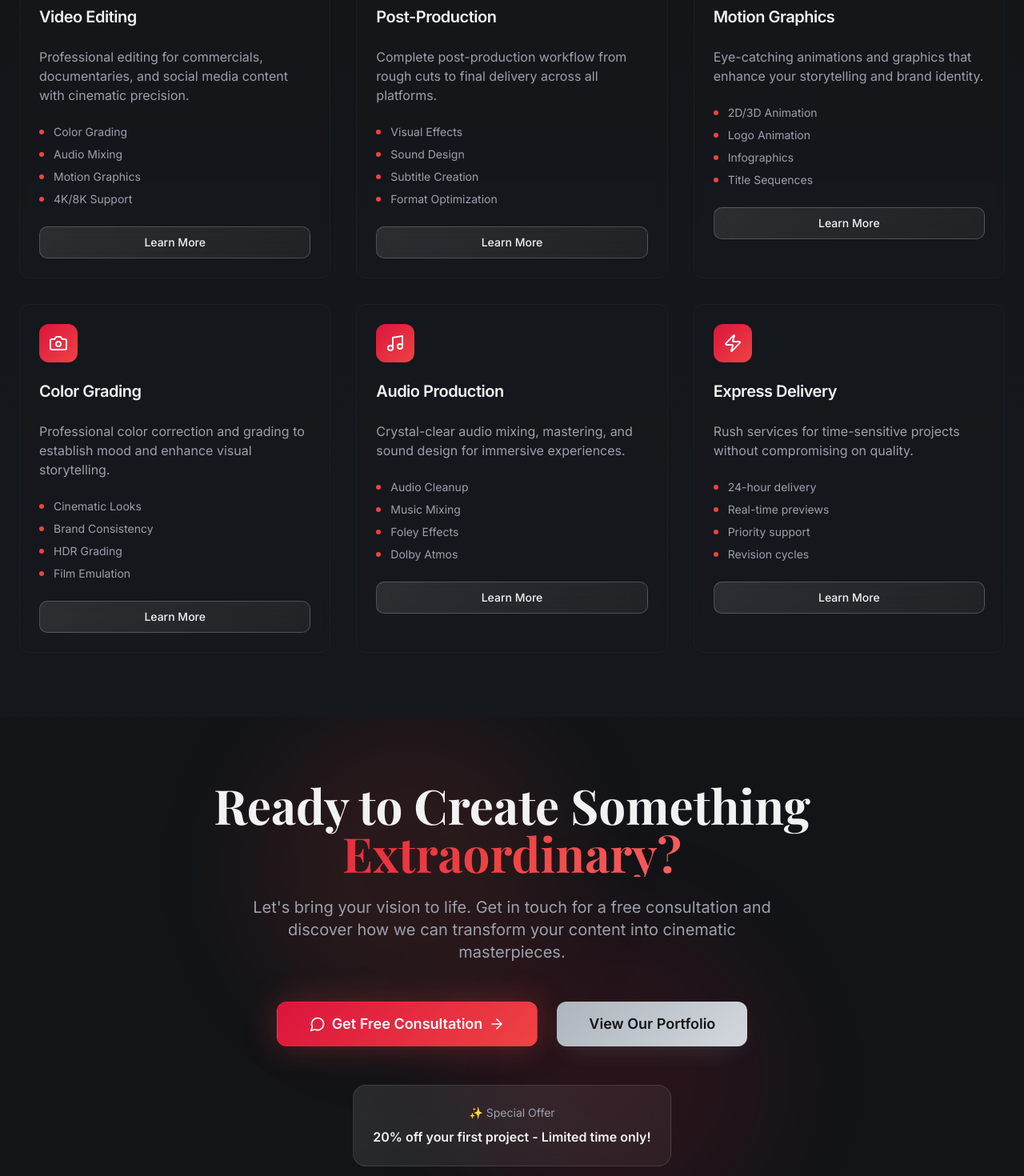
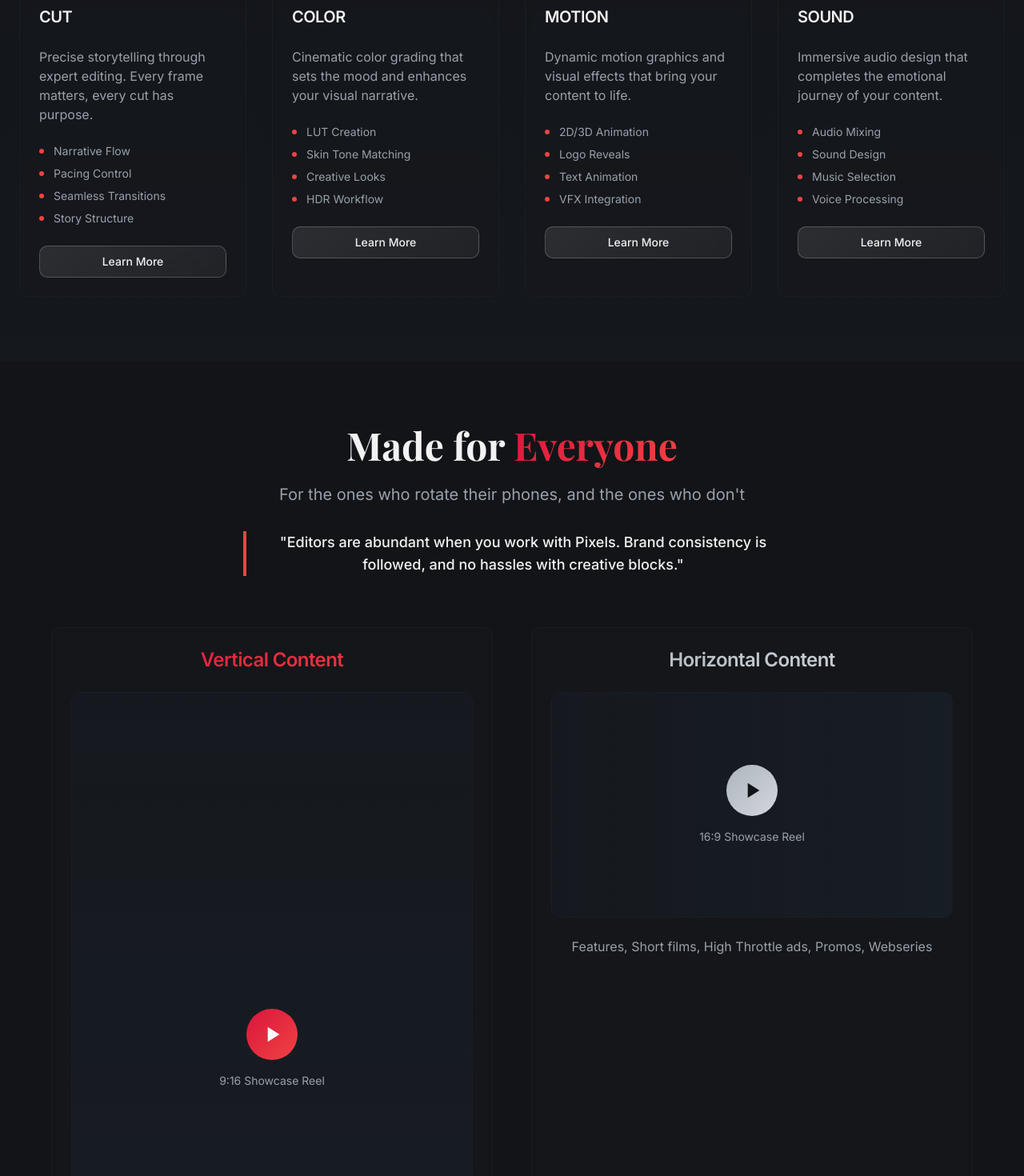
Before and after one commit to prachandai94/prachand-pix-studio, a React (Vite) app: page / in a window 1280 px wide. Shown: the part 1160-2630 px from the top of the page at 80% size. Built offline with nearby package versions, Linux system fonts and the light colour scheme.

Commit message:
Refine editing services and portfolio
Update services to focus on CUT, COLOR, Motion, and Sound. Add a new portfolio section with side-by-side vertical and horizontal video examples. Include specific content for each video orientation and a tagline about Prachand Pixels' editing expertise.

```diff
--- a/src/components/ServicesSection.tsx
+++ b/src/components/ServicesSection.tsx
@@ -4,40 +4,28 @@ import { Video, Scissors, Palette, Camera, Music, Zap } from "lucide-react"
 
 const services = [
   {
-    icon: Video,
-    title: "Video Editing",
-    description: "Professional editing for commercials, documentaries, and social media content with cinematic precision.",
-    features: ["Color Grading", "Audio Mixing", "Motion Graphics", "4K/8K Support"]
-  },
-  {
     icon: Scissors,
-    title: "Post-Production",
-    description: "Complete post-production workflow from rough cuts to final delivery across all platforms.",
-    features: ["Visual Effects", "Sound Design", "Subtitle Creation", "Format Optimization"]
+    title: "CUT",
+    description: "Precise storytelling through expert editing. Every frame matters, every cut has purpose.",
+    features: ["Narrative Flow", "Pacing Control", "Seamless Transitions", "Story Structure"]
   },
   {
     icon: Palette,
-    title: "Motion Graphics",
-    description: "Eye-catching animations and graphics that enhance your storytelling and brand identity.",
-    features: ["2D/3D Animation", "Logo Animation", "Infographics", "Title Sequences"]
+    title: "COLOR",
+    description: "Cinematic color grading that sets the mood and enhances your visual narrative.",
+    features: ["LUT Creation", "Skin Tone Matching", "Creative Looks", "HDR Workflow"]
   },
   {
-    icon: Camera,
-    title: "Color Grading",
-    description: "Professional color correction and grading to establish mood and enhance visual storytelling.",
-    features: ["Cinematic Looks", "Brand Consistency", "HDR Grading", "Film Emulation"]
+    icon: Zap,
+    title: "MOTION",
+    description: "Dynamic motion graphics and visual effects that bring your content to life.",
+    features: ["2D/3D Animation", "Logo Reveals", "Text Animation", "VFX Integration"]
   },
   {
     icon: Music,
-    title: "Audio Production",
-    description: "Crystal-clear audio mixing, mastering, and sound design for immersive experiences.",
-    features: ["Audio Cleanup", "Music Mixing", "Foley Effects", "Dolby Atmos"]
-  },
-  {
-    icon: Zap,
-    title: "Express Delivery",
-    description: "Rush services for time-sensitive projects without compromising on quality.",
-    features: ["24-hour delivery", "Real-time previews", "Priority support", "Revision cycles"]
+    title: "SOUND",
+    description: "Immersive audio design that completes the emotional journey of your content.",
+    features: ["Audio Mixing", "Sound Design", "Music Selection", "Voice Processing"]
   }
 ]
 
@@ -54,7 +42,7 @@ const ServicesSection = () => {
           </p>
         </div>
 
-        <div className="grid grid-cols-1 md:grid-cols-2 lg:grid-cols-3 gap-8">
+        <div className="grid grid-cols-1 md:grid-cols-2 lg:grid-cols-4 gap-8">
           {services.map((service, index) => (
             <Card
               key={index}
--- /dev/null
+++ b/src/components/ShowcaseSection.tsx
@@ -0,0 +1,81 @@
+import { Card, CardContent, CardHeader, CardTitle } from "@/components/ui/card"
+
+const ShowcaseSection = () => {
+  return (
+    <section id="showcase" className="py-20 bg-background">
+      <div className="container mx-auto px-6">
+        <div className="text-center mb-16">
+          <h2 className="text-4xl md:text-5xl font-playfair font-bold mb-6">
+            Made for <span className="bg-gradient-primary bg-clip-text text-transparent">Everyone</span>
+          </h2>
+          <p className="text-xl text-muted-foreground max-w-3xl mx-auto mb-8">
+            For the ones who rotate their phones, and the ones who don't
+          </p>
+          <div className="text-lg text-foreground font-medium border-l-4 border-primary pl-6 max-w-2xl mx-auto">
+            "Editors are abundant when you work with Pixels. Brand consistency is followed, and no hassles with creative blocks."
+          </div>
+        </div>
+
+        <div className="grid grid-cols-1 lg:grid-cols-2 gap-12 max-w-6xl mx-auto">
+          {/* Vertical Player */}
+          <Card className="group bg-card/50 backdrop-blur-sm border-border/50 hover:border-primary/30 transition-all duration-300">
+            <CardHeader className="text-center">
+              <CardTitle className="text-2xl font-semibold bg-gradient-primary bg-clip-text text-transparent">
+                Vertical Content
+              </CardTitle>
+            </CardHeader>
+            <CardContent className="space-y-6">
+              <div className="aspect-[9/16] bg-gradient-to-b from-muted/20 to-muted/40 rounded-lg flex items-center justify-center border border-border/30">
+                <div className="text-center space-y-4">
+                  <div className="w-16 h-16 bg-gradient-primary rounded-full flex items-center justify-center mx-auto">
+                    <svg className="w-8 h-8 text-primary-foreground" fill="currentColor" viewBox="0 0 24 24">
+                      <path d="M8 5v14l11-7z"/>
+                    </svg>
+                  </div>
+                  <p className="text-muted-foreground text-sm">
+                    9:16 Showcase Reel
+                  </p>
+                </div>
+              </div>
+              <div className="text-center space-y-2">
+                <p className="text-muted-foreground">
+                  Reels, Vertical Ads, Social Media Campaigns, UGC, Micro Dramas
+                </p>
+              </div>
+            </CardContent>
+          </Card>
+
+          {/* Horizontal Player */}
+          <Card className="group bg-card/50 backdrop-blur-sm border-border/50 hover:border-primary/30 transition-all duration-300">
+            <CardHeader className="text-center">
+              <CardTitle className="text-2xl font-semibold bg-gradient-silver bg-clip-text text-transparent">
+                Horizontal Content
+              </CardTitle>
+            </CardHeader>
+            <CardContent className="space-y-6">
+              <div className="aspect-video bg-gradient-to-r from-muted/20 to-muted/40 rounded-lg flex items-center justify-center border border-border/30">
+                <div className="text-center space-y-4">
+                  <div className="w-16 h-16 bg-gradient-silver rounded-full flex items-center justify-center mx-auto">
+                    <svg className="w-8 h-8 text-secondary-foreground" fill="currentColor" viewBox="0 0 24 24">
+                      <path d="M8 5v14l11-7z"/>
+                    </svg>
+                  </div>
+                  <p className="text-muted-foreground text-sm">
+                    16:9 Showcase Reel
+                  </p>
+                </div>
+              </div>
+              <div className="text-center space-y-2">
+                <p className="text-muted-foreground">
+                  Features, Short films, High Throttle ads, Promos, Webseries
+                </p>
+              </div>
+            </CardContent>
+          </Card>
+        </div>
+      </div>
+    </section>
+  )
+}
+
+export default ShowcaseSection
--- a/src/pages/Index.tsx
+++ b/src/pages/Index.tsx
@@ -1,6 +1,7 @@
 import Navigation from "@/components/Navigation"
 import HeroSection from "@/components/HeroSection"
 import ServicesSection from "@/components/ServicesSection"
+import ShowcaseSection from "@/components/ShowcaseSection"
 import CTASection from "@/components/CTASection"
 
 const Index = () => {
@@ -9,6 +10,7 @@ const Index = () => {
       <Navigation />
       <HeroSection />
       <ServicesSection />
+      <ShowcaseSection />
       <CTASection />
     </div>
   );
```
